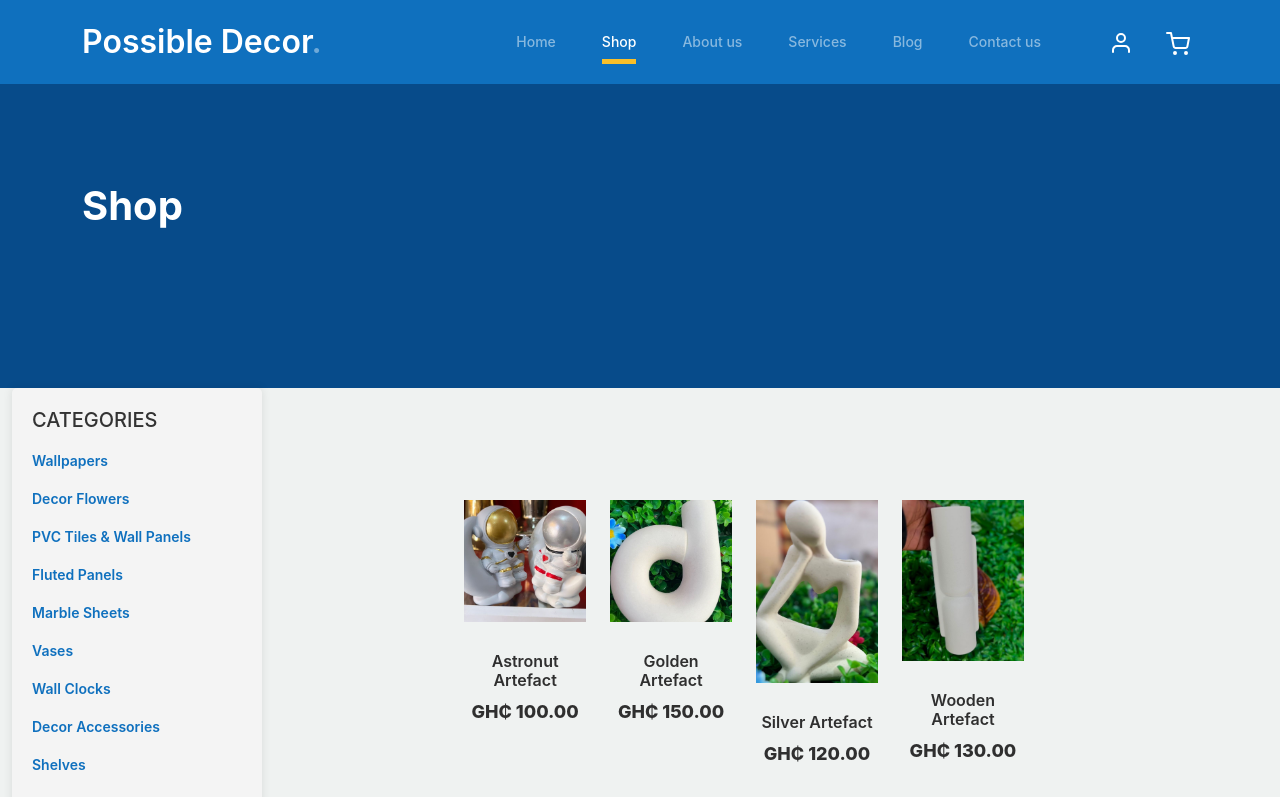
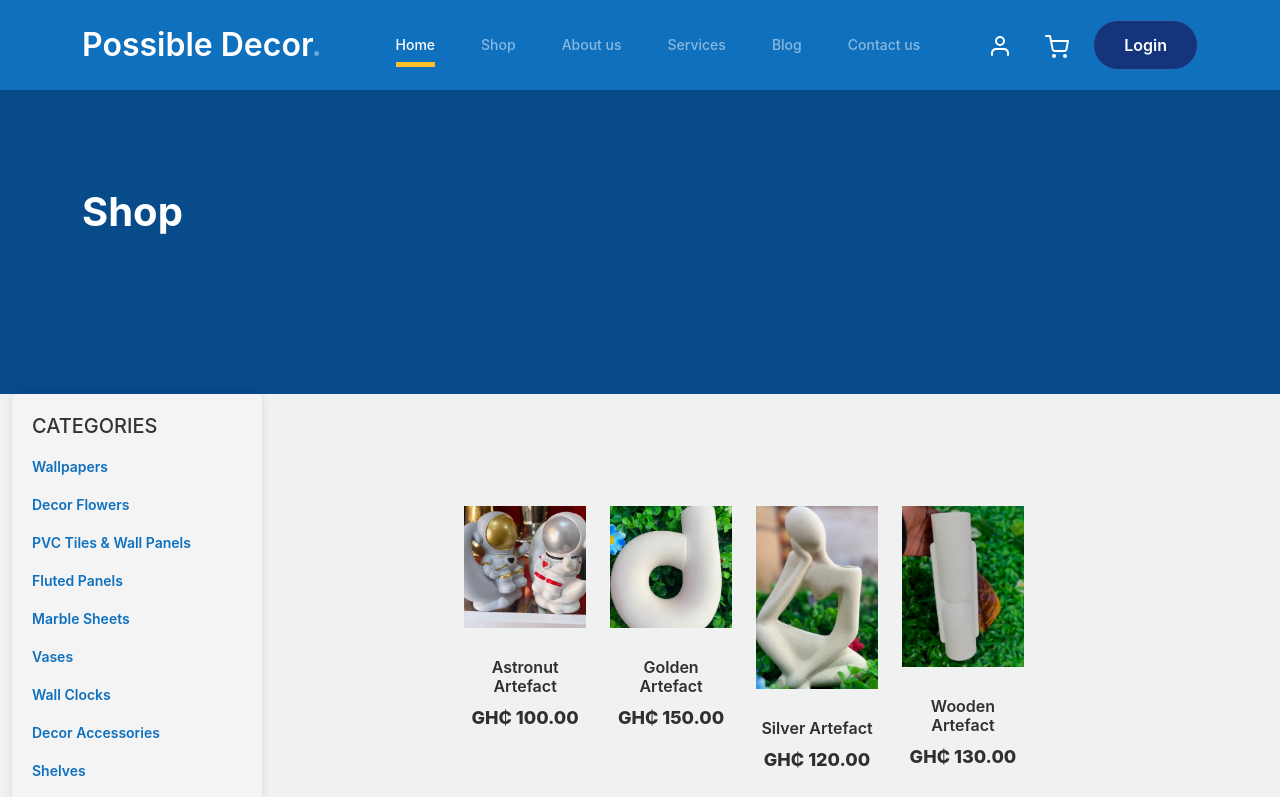
Before and after one commit to Caleb199521e/bootstrap_to_react, a React (Create React App) app: page /shop in a window 1280 px wide. Shown: the top 797 px of the page. Built offline with nearby package versions, Linux system fonts and the light colour scheme.

Commit message:
Footer and Header

```diff
--- a/public/index.html
+++ b/public/index.html
@@ -133,7 +133,7 @@
 				-->
 
 			</div>
-		</footer>
+		<!-- </footer> -->
 		<!-- End Footer Section -->
 
 
--- a/src/App.js
+++ b/src/App.js
@@ -1,30 +1,29 @@
-import React from 'react'
-import Home from './Pages/home'
-import About from './Pages/about'
-import Contact from './Pages/Contact'
-import Shop from './Pages/Shop'
-import Wallclocks from './wallclocks'
-import Cart from './Pages/Cart'
-import Checkout from './Pages/Checkout'
-import Accessories from './Pages/Accessories'
-import Flowers from './Pages/Flowers'
-import Panels from './Pages/Panels'
-import Login from './Pages/Login'
-import Sheets from './Pages/Sheets'
-import Tiles from './Pages/Tiles'
-import Services from './Pages/Services'
-import Shelves from './Pages/Shelves'
-import Wallpapers from './Pages/Wallpapers'
-import Vases from './Pages/Vases'
-import { BrowserRouter, Routes, Route } from 'react-router-dom'
-import header from './components/header'
-import footer from './components/footer'
+import React from "react";
+import Home from "./Pages/home";
+import About from "./Pages/about";
+import Contact from "./Pages/Contact";
+import Shop from "./Pages/Shop";
+import Wallclocks from "./Pages/Wallclocks";
+import Cart from "./Pages/Cart";
+import Checkout from "./Pages/Checkout";
+import Accessories from "./Pages/Accessories";
+import Flowers from "./Pages/Flowers";
+import Panels from "./Pages/Panels";
+import Login from "./Pages/Login";
+import Sheets from "./Pages/Sheets";
+import Tiles from "./Pages/Tiles";
+import Services from "./Pages/Services";
+import Shelves from "./Pages/Shelves";
+import Wallpapers from "./Pages/Wallpapers";
+import Vases from "./Pages/Vases";
+import { BrowserRouter, Routes, Route } from "react-router-dom";
+import Header from "./components/Header";
+import Footer from "./components/Footer";
 
 function App() {
   return (
-    <div>
-      <header/>
-      <BrowserRouter>
+    <BrowserRouter>
+      <Header />
       <Routes>
         <Route path="/home" element={<Home />} />
         <Route path="/about" element={<About />} />
@@ -33,22 +32,20 @@ function App() {
         <Route path="/wallclocks" element={<Wallclocks />} />
         <Route path="/cart" element={<Cart />} />
         <Route path="/checkout" element={<Checkout />} />
-        <Route path="/Accessories" element={<Accessories />} />
-        <Route path="/Flowers" element={<Flowers />} />
-        <Route path="/Panels" element={<Panels />} />
+        <Route path="/accessories" element={<Accessories />} />
+        <Route path="/flowers" element={<Flowers />} />
+        <Route path="/panels" element={<Panels />} />
         <Route path="/login" element={<Login />} />
-        <Route path="/Sheets" element={<Sheets />} />
-        <Route path="/Tiles" element={<Tiles />} />
+        <Route path="/sheets" element={<Sheets />} />
+        <Route path="/tiles" element={<Tiles />} />
         <Route path="/services" element={<Services />} />
         <Route path="/wallpapers" element={<Wallpapers />} />
         <Route path="/shelves" element={<Shelves />} />
         <Route path="/vases" element={<Vases />} />
       </Routes>
+      <Footer />
     </BrowserRouter>
-    <footer/>
-    </div>
-
-  )
+  );
 }
 
-export default App
+export default App;
--- a/src/Pages/Shop.jsx
+++ b/src/Pages/Shop.jsx
@@ -1,60 +1,10 @@
-import React from 'react'
-
+import React from "react";
 
 function shop() {
   return (
-    <div><nav className="custom-navbar navbar navbar-expand-md navbar-dark bg-dark" aria-label="Furni navigation bar">
-    <div className="container">
-      <a className="navbar-brand" href="/home">Possible Decor<span>.</span></a>
-
-      <button
-        className="navbar-toggler"
-        type="button"
-        data-bs-toggle="collapse"
-        data-bs-target="#navbarsFurni"
-        aria-controls="navbarsFurni"
-        aria-expanded="false"
-        aria-label="Toggle navigation"
-      >
-        <span className="navbar-toggler-icon"></span>
-      </button>
-
-      <div className="collapse navbar-collapse" id="navbarsFurni">
-        <ul className="custom-navbar-nav navbar-nav ms-auto mb-2 mb-md-0">
-          <li className="nav-item">
-            <a className="nav-link" href="/home">Home</a>
-          </li>
-          <li className="nav-item active">
-            <a className="nav-link" href="/shop">Shop</a>
-          </li>
-          <li className="nav-item">
-            <a className="nav-link" href="about.html">About us</a>
-          </li>
-          <li className="nav-item">
-            <a className="nav-link" href="services.html">Services</a>
-          </li>
-          <li className="nav-item">
-            <a className="nav-link" href="blog.html">Blog</a>
-          </li>
-          <li className="nav-item">
-            <a className="nav-link" href="contact.html">Contact us</a>
-          </li>
-        </ul>
-
-        <ul className="custom-navbar-cta navbar-nav mb-2 mb-md-0 ms-5">
-          <li>
-            <a className="nav-link" href="#"><img src="../assets/images/user.svg" alt="User" /></a>
-          </li>
-          <li>
-            <a className="nav-link" href="/cart"><img src="../assets/images/cart.svg" alt="Cart" /></a>
-          </li>
-        </ul>
-      </div>
-    </div>
-  </nav>
-
-  {/* Start Hero Section */}
-  <div className="hero">
+    <div>
+      {/* Start Hero Section */}
+      <div className="hero">
         <div className="container">
           <div className="row justify-content-between">
             <div className="col-lg-5">
@@ -73,15 +23,33 @@ function shop() {
           <div className="sidebar">
             <h2>Categories</h2>
             <ul className="category-list">
-              <li><a href="/wallpapers">Wallpapers</a></li>
-              <li><a href="/Flowers">Decor Flowers</a></li>
-              <li><a href="/Tiles">PVC Tiles & Wall Panels</a></li>
-              <li><a href="/flutedPanels">Fluted Panels</a></li>
-              <li><a href="/Sheets">Marble Sheets</a></li>
-              <li><a href="/vases">Vases</a></li>
-              <li><a href="/wallclocks">Wall Clocks</a></li>
-              <li><a href="/decorAccessories">Decor Accessories</a></li>
-              <li><a href="/shelves">Shelves</a></li>
+              <li>
+                <a href="/wallpapers">Wallpapers</a>
+              </li>
+              <li>
+                <a href="/Flowers">Decor Flowers</a>
+              </li>
+              <li>
+                <a href="/Tiles">PVC Tiles & Wall Panels</a>
+              </li>
+              <li>
+                <a href="/flutedPanels">Fluted Panels</a>
+              </li>
+              <li>
+                <a href="/Sheets">Marble Sheets</a>
+              </li>
+              <li>
+                <a href="/vases">Vases</a>
+              </li>
+              <li>
+                <a href="/wallclocks">Wall Clocks</a>
+              </li>
+              <li>
+                <a href="/decorAccessories">Decor Accessories</a>
+              </li>
+              <li>
+                <a href="/shelves">Shelves</a>
+              </li>
               {/* Add more categories as needed */}
             </ul>
             <div className="search-bar">
@@ -89,15 +57,26 @@ function shop() {
                 type="text"
                 id="product-search"
                 placeholder="Search products..."
-
               />
             </div>
             <div className="price-filter">
               <h3>Filter by Price</h3>
               <label htmlFor="min-price">Min Price:</label>
-              <input type="number" id="min-price" name="min-price" min="0" placeholder="0" />
+              <input
+                type="number"
+                id="min-price"
+                name="min-price"
+                min="0"
+                placeholder="0"
+              />
               <label htmlFor="max-price">Max Price:</label>
-              <input type="number" id="max-price" name="max-price" min="0" placeholder="10000" />
+              <input
+                type="number"
+                id="max-price"
+                name="max-price"
+                min="0"
+                placeholder="10000"
+              />
               <button>Apply</button>
             </div>
           </div>
@@ -196,9 +175,8 @@ function shop() {
           </div>
         </div>
       </div>
-
-  </div>
-  )
+    </div>
+  );
 }
 
-export default shop
+export default shop;
```
Also changed, not shown: src/components/footer.jsx (+84 -27 lines).
